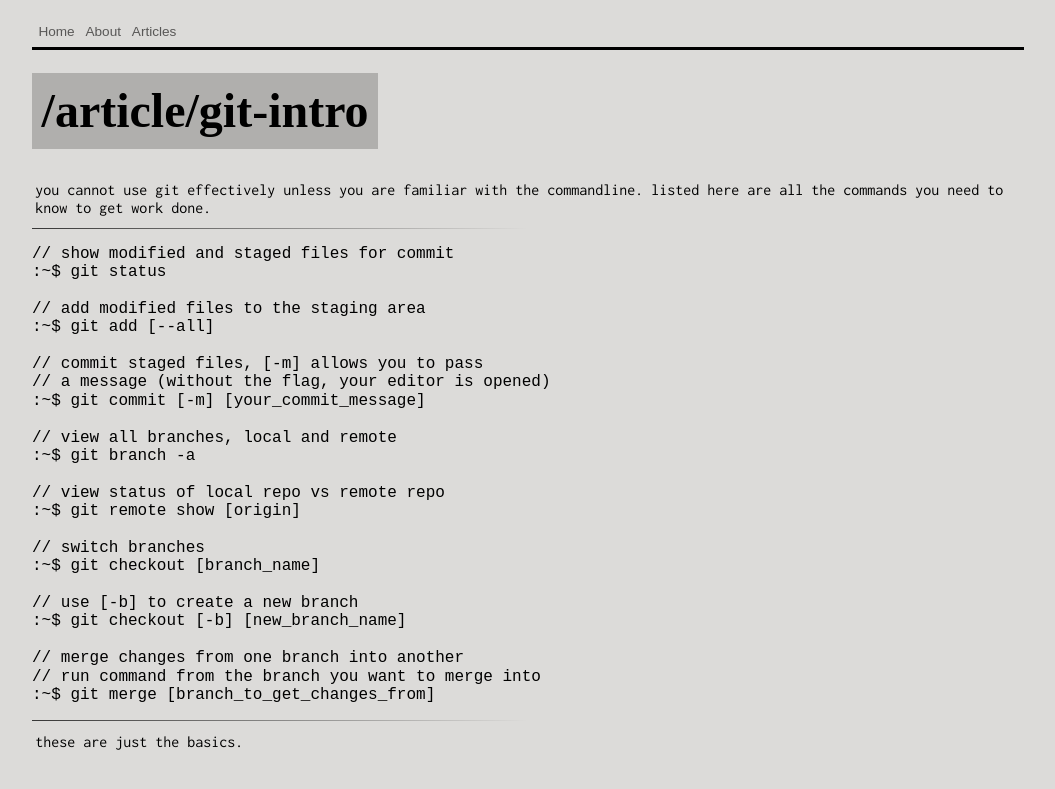
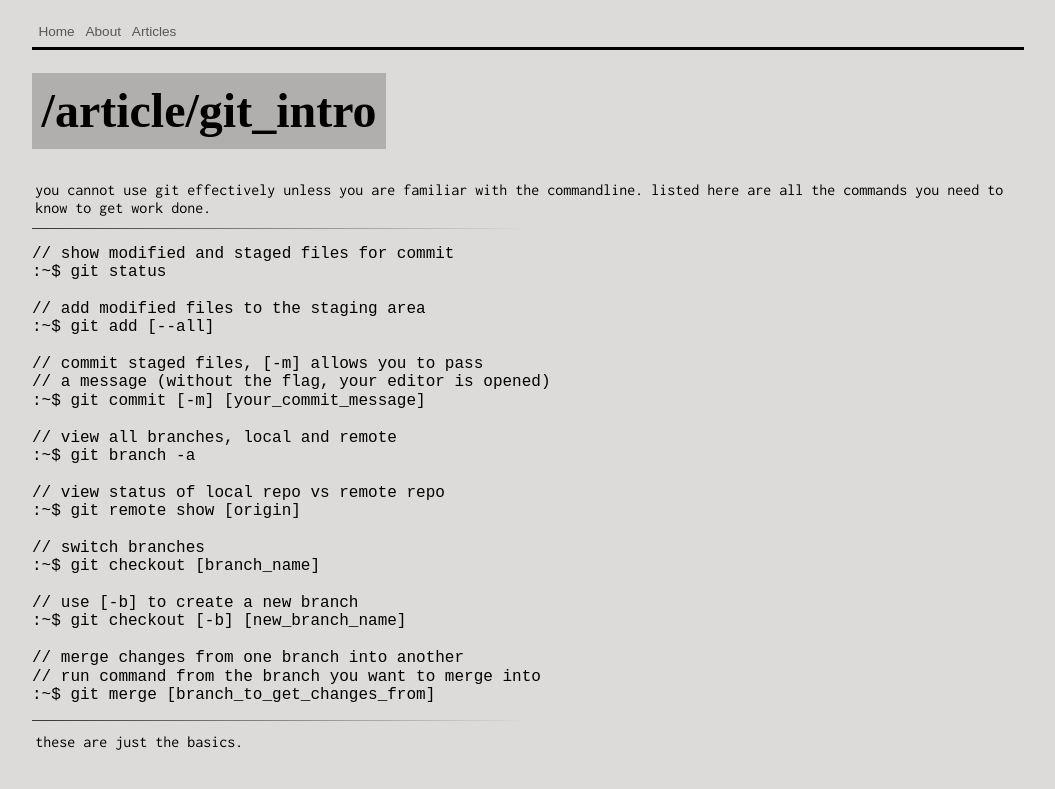
Before and after one commit to msawangwan/msawangwan.github.io, a Jekyll site: the page built from _article/git_intro.md, in a window 1280 px wide. Shown: the top 789 px of the page, without its empty margins (112-1167 px from the left). Built offline with Jekyll 4.4.1, drawn with Linux system fonts in a browser that asks for light colours; some web fonts are replaced.

```diff
--- a/_article/git_intro.md
+++ b/_article/git_intro.md
@@ -1,6 +1,6 @@
 ---
 layout: default
-title: article/git-intro
+title: article/git_intro
 show_quote: false
 ---
 
```
